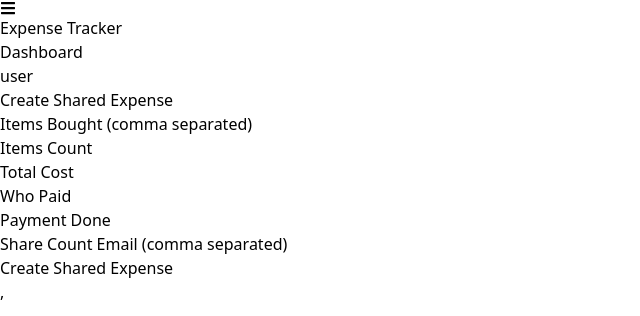
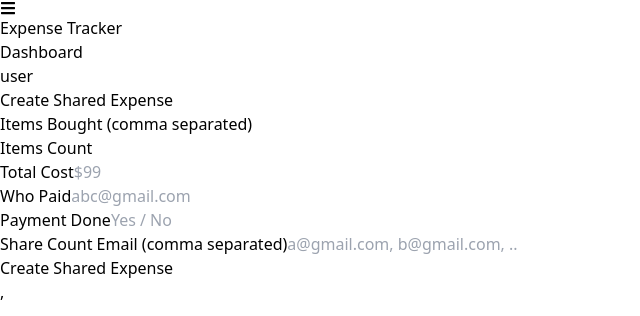
Before and after one commit to Vineetchelani1304/ExpenseTracker, a React (Vite) app in the folder Client/: page /createShare in a window 1280 px wide. Shown: the top 316 px of the page, without its empty margins (0-640 px from the left). Built offline with nearby package versions, Linux system fonts and the light colour scheme.

Commit message:
fixed some bugs

```diff
--- a/Client/src/components/expense/CreatePersonal.jsx
+++ b/Client/src/components/expense/CreatePersonal.jsx
@@ -66,6 +66,7 @@ const CreatePersonal = () => {
                         <label htmlFor="itemsBought" className="block text-gray-700 mb-2">Items Bought (comma separated)</label>
                         <input
                             type="text"
+                            placeholder='a,b,c'
                             id="itemsBought"
                             value={itemsBought}
                             onChange={(e) => setItemsBought(e.target.value)}
@@ -76,6 +77,7 @@ const CreatePersonal = () => {
                     <div className="mb-4">
                         <label htmlFor="itemsCount" className="block text-gray-700 mb-2">Items Count</label>
                         <input
+                            placeholder='1...'
                             type="number"
                             id="itemsCount"
                             value={itemsCount}
@@ -87,6 +89,7 @@ const CreatePersonal = () => {
                     <div className="mb-4">
                         <label htmlFor="totalCost" className="block text-gray-700 mb-2">Total Cost</label>
                         <input
+                        placeholder='$999'
                             type="number"
                             id="totalCost"
                             value={totalCost}
--- a/Client/src/components/expense/CreateShare.jsx
+++ b/Client/src/components/expense/CreateShare.jsx
@@ -93,6 +93,7 @@ const CreateShare = () => {
                     <div className="mb-4">
                         <label htmlFor="totalCost" className="block text-gray-700 mb-2">Total Cost</label>
                         <input
+                        placeholder='$99'
                             type="number"
                             id="totalCost"
                             value={totalCost}
@@ -104,6 +105,7 @@ const CreateShare = () => {
                     <div className="mb-4">
                         <label htmlFor="whoPaid" className="block text-gray-700 mb-2">Who Paid</label>
                         <input
+                        placeholder='abc@gmail.com'
                             type="text"
                             id="whoPaid"
                             value={whoPaid}
@@ -115,6 +117,7 @@ const CreateShare = () => {
                     <div className="mb-4">
                         <label htmlFor="paymentDone" className="block text-gray-700 mb-2">Payment Done</label>
                         <input
+                        placeholder='Yes / No'
                             type="text"
                             id="paymentDone"
                             value={paymentDone}
@@ -127,6 +130,7 @@ const CreateShare = () => {
                         <label htmlFor="shareCountEmail" className="block text-gray-700 mb-2">Share Count Email (comma separated)</label>
                         <input
                             type="text"
+                            placeholder='a@gmail.com, b@gmail.com, ....'
                             id="shareCountEmail"
                             value={shareCountEmail}
                             onChange={(e) => setShareCountEmail(e.target.value)}
```
